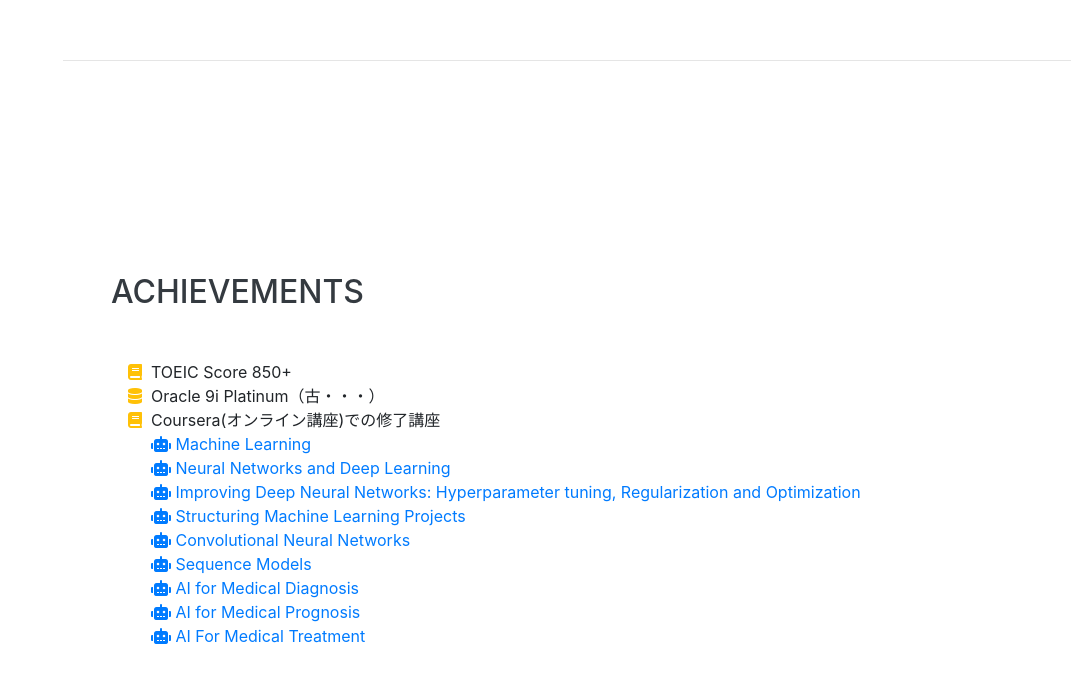
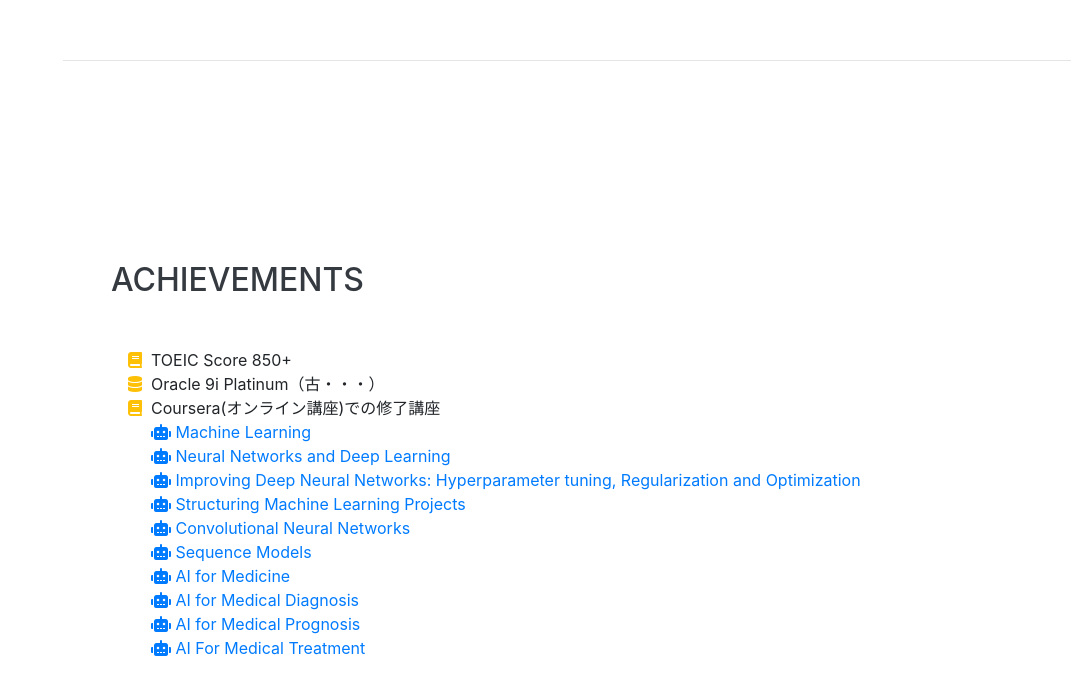
Before and after one commit to flipfrog/flipfrog.github.io, a website with bundled scripts: page index.html in a window 1280 px wide. Shown: the part 4091-4786 px from the top of the page, without its empty margins (209-1280 px from the left). Built offline with nearby package versions, Linux system fonts and the light colour scheme; a web font is replaced by a local one.

Commit message:
add a certification.

```diff
--- a/index.html
+++ b/index.html
@@ -429,6 +429,11 @@
               Sequence Models
             </a>
             <br/>
+            <a href="https://www.coursera.org/account/accomplishments/specialization/certificate/7BRUZZPY8BR2">
+              <i class="fa fa-robot"></i>
+              AI for Medicine
+            </a>
+            <br/>
             <a href="https://www.coursera.org/account/accomplishments/certificate/SD6CA7YA96UH">
               <i class="fa fa-robot"></i>
               AI for Medical Diagnosis
```
